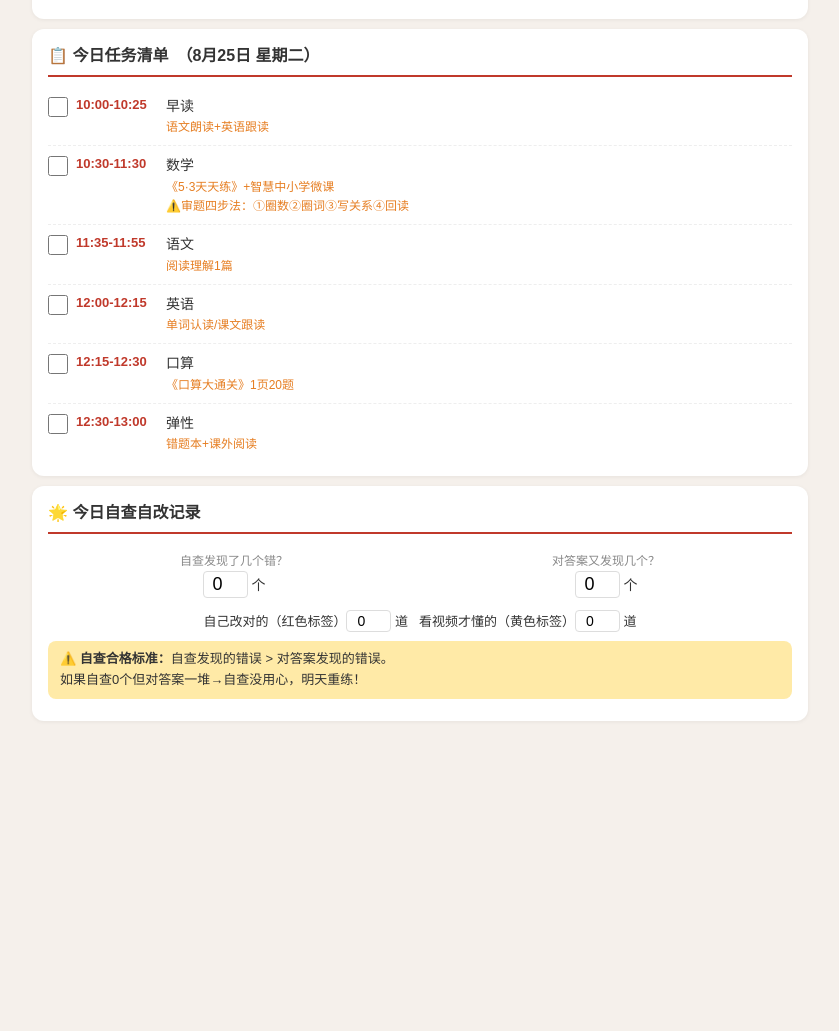
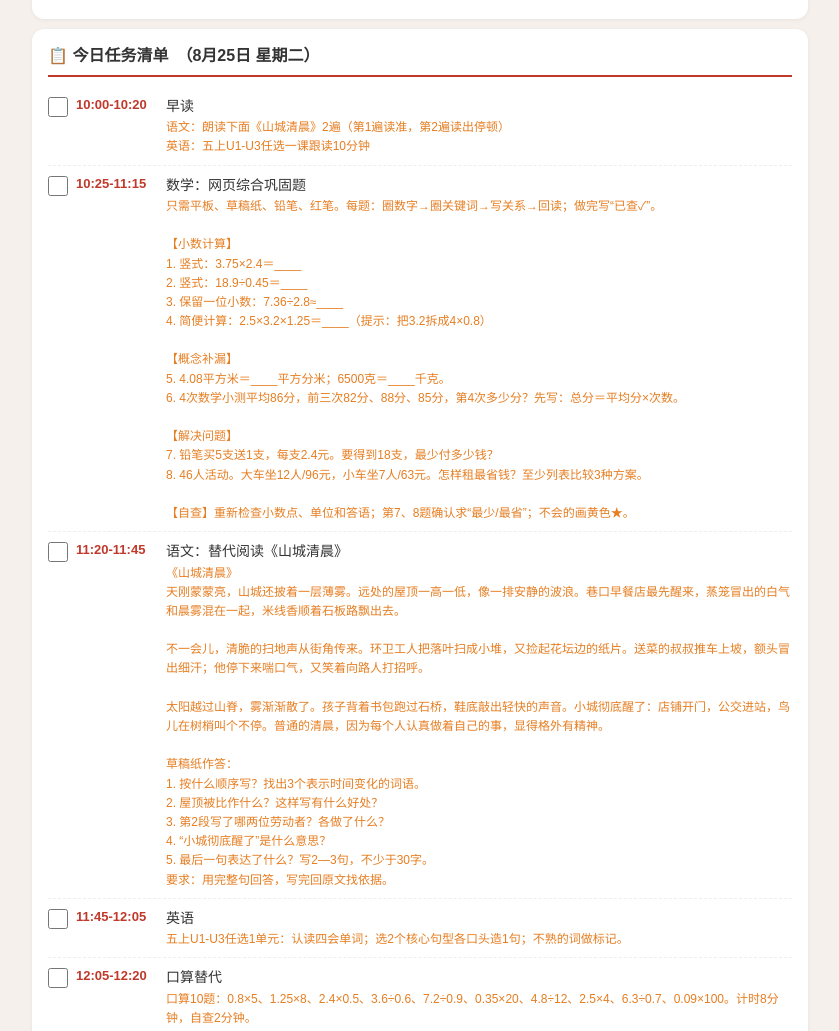
Before and after one commit to zhangsonggb/summer-study, a plain HTML site: page index.html in a window 1280 px wide. Shown: the part 1134-2165 px from the top of the page, without its empty margins (220-1059 px from the left). Before the commit the page ends 1925 px from the top, so only its background shows below. Drawn offline with Linux system fonts and the light colour scheme.

Commit message:
更新8月25日出差版数学与阅读任务

```diff
--- a/index.html
+++ b/index.html
@@ -1006,6 +1006,16 @@ ALL_PLANS['2026-08-24'] = {phase:'🏁',title:'暑假验收日',blocks:[
   {time:'12:30-13:00',title:'弹性',detail:'和爸爸一起看暑假数据！'}
 ],night:'🌙 批改验收→看5周数据→写"开学提醒便签"贴文具盒'};
 
+// 8/25出差应急学习日
+ALL_PLANS['2026-08-25']={phase:'🎒',title:'出差应急版·不用纸质教辅',blocks:[
+{time:'10:00-10:20',title:'早读',detail:'语文：朗读下面《山城清晨》2遍（第1遍读准，第2遍读出停顿）\n英语：五上U1-U3任选一课跟读10分钟'},
+{time:'10:25-11:15',title:'数学：网页综合巩固题',detail:'只需平板、草稿纸、铅笔、红笔。每题：圈数字→圈关键词→写关系→回读；做完写“已查✓”。\n\n【小数计算】\n1. 竖式：3.75×2.4＝____\n2. 竖式：18.9÷0.45＝____\n3. 保留一位小数：7.36÷2.8≈____\n4. 简便计算：2.5×3.2×1.25＝____（提示：把3.2拆成4×0.8）\n\n【概念补漏】\n5. 4.08平方米＝____平方分米；6500克＝____千克。\n6. 4次数学小测平均86分，前三次82分、88分、85分，第4次多少分？先写：总分＝平均分×次数。\n\n【解决问题】\n7. 铅笔买5支送1支，每支2.4元。要得到18支，最少付多少钱？\n8. 46人活动。大车坐12人/96元，小车坐7人/63元。怎样租最省钱？至少列表比较3种方案。\n\n【自查】重新检查小数点、单位和答语；第7、8题确认求“最少/最省”；不会的画黄色★。'},
+{time:'11:20-11:45',title:'语文：替代阅读《山城清晨》',detail:'《山城清晨》\n天刚蒙蒙亮，山城还披着一层薄雾。远处的屋顶一高一低，像一排安静的波浪。巷口早餐店最先醒来，蒸笼冒出的白气和晨雾混在一起，米线香顺着石板路飘出去。\n\n不一会儿，清脆的扫地声从街角传来。环卫工人把落叶扫成小堆，又捡起花坛边的纸片。送菜的叔叔推车上坡，额头冒出细汗；他停下来喘口气，又笑着向路人打招呼。\n\n太阳越过山脊，雾渐渐散了。孩子背着书包跑过石桥，鞋底敲出轻快的声音。小城彻底醒了：店铺开门，公交进站，鸟儿在树梢叫个不停。普通的清晨，因为每个人认真做着自己的事，显得格外有精神。\n\n草稿纸作答：\n1. 按什么顺序写？找出3个表示时间变化的词语。\n2. 屋顶被比作什么？这样写有什么好处？\n3. 第2段写了哪两位劳动者？各做了什么？\n4. “小城彻底醒了”是什么意思？\n5. 最后一句表达了什么？写2—3句，不少于30字。\n要求：用完整句回答，写完回原文找依据。'},
+{time:'11:45-12:05',title:'英语',detail:'五上U1-U3任选1单元：认读四会单词；选2个核心句型各口头造1句；不熟的词做标记。'},
+{time:'12:05-12:20',title:'口算替代',detail:'口算10题：0.8×5、1.25×8、2.4×0.5、3.6÷0.6、7.2÷0.9、0.35×20、4.8÷12、2.5×4、6.3÷0.7、0.09×100。计时8分钟，自查2分钟。'},
+{time:'12:20-12:40',title:'收尾',detail:'检查数学8题和阅读5题都有题号；不会的画黄色★；拍照发给爸爸。'}
+],night:'🌙 查数学第3题小数点、第6题平均数反推、第7题实付支数、第8题是否比较3种方案；语文看第2题修辞作用和第5题理解。'};
+
 function getPlan(dateStr){
   if(ALL_PLANS[dateStr]) return ALL_PLANS[dateStr];
   if(P2[dateStr]) return P2[dateStr];
```
